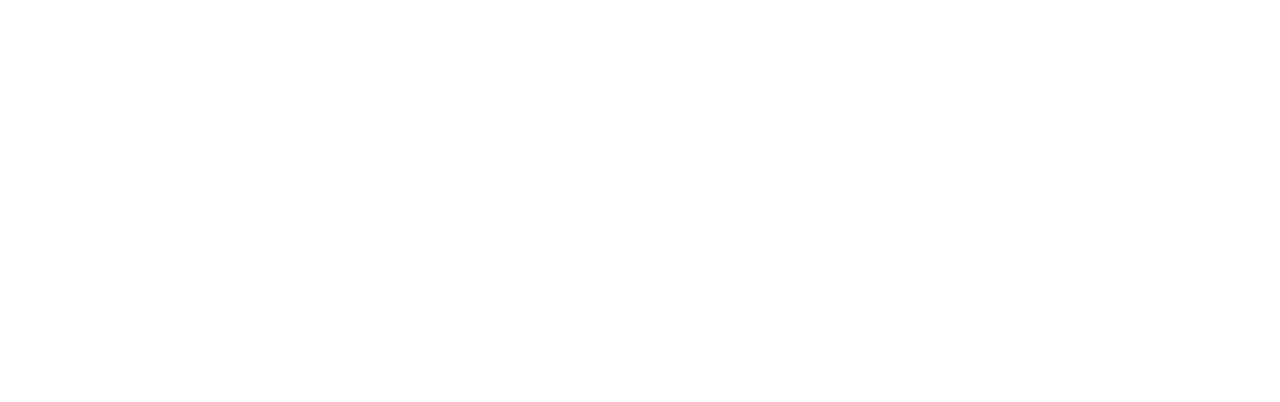
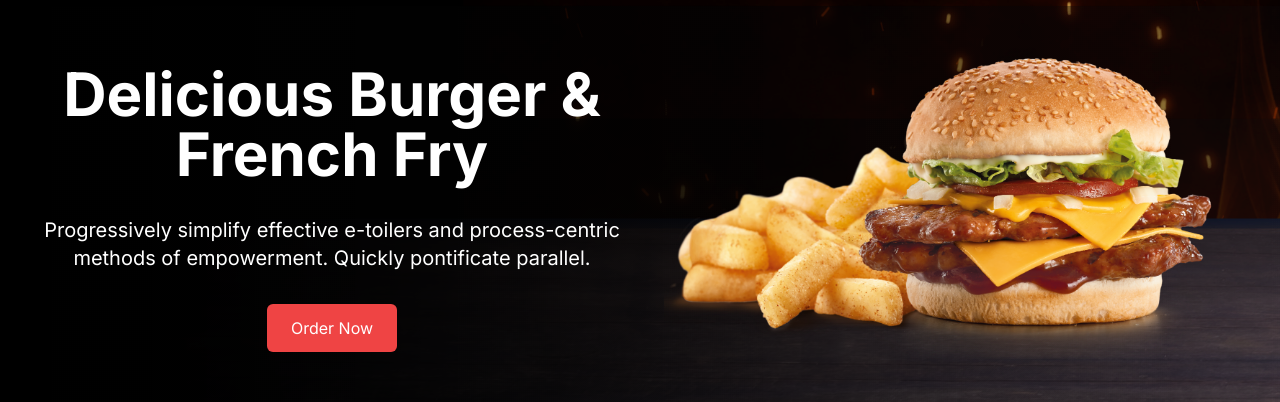
Before and after one commit to RamadanEmin/Food_delivery_app, a Next.js app: page / in a window 1280 px wide. Shown: the part 872-1274 px from the top of the page. Before the commit the page ends 896 px from the top, so only its background shows below. Built offline with nearby package versions, Linux system fonts and the light colour scheme; no server answers; the database is empty.

Commit message:
Added Offer component

```diff
--- a/src/app/page.tsx
+++ b/src/app/page.tsx
@@ -1,4 +1,5 @@
 import Featured from '@/components/Featured';
+import Offer from '@/components/Offer';
 import Slider from '@/components/Slider';
 
 export default function Home() {
@@ -6,6 +7,7 @@
         <main>
             <Slider />
             <Featured />
+            <Offer />
         </main>
     );
 }
--- /dev/null
+++ b/src/components/Offer.tsx
@@ -0,0 +1,24 @@
+import Image from 'next/image';
+
+const Offer = () => {
+    return (
+        <div className="bg-black h-screen flex flex-col md:flex-row md:justify-between md:bg-[url('/offerBg.png')] md:h-[70vh]">
+            {/* TEXT CONTAINER */}
+            <div className='flex-1 flex flex-col justify-center items-center text-center gap-8 p-6'>
+                <h1 className='text-white text-5xl font-bold xl:text-6xl'>Delicious Burger & French Fry</h1>
+                <p className='text-white xl:text-xl'>
+                    Progressively simplify effective e-toilers and process-centric methods
+                    of empowerment. Quickly pontificate parallel.
+                </p>
+                <button className='bg-red-500 text-white py-3 px-6 rounded-md'>Order Now</button>
+            </div>
+
+            {/* IMAGE CONTAINER */}
+            <div className='relative flex-1 w-full md:h-full'>
+                <Image src='/offerProduct.png' alt='offer' fill className='object-contain' />
+            </div>
+        </div>
+    );
+};
+
+export default Offer;
```
